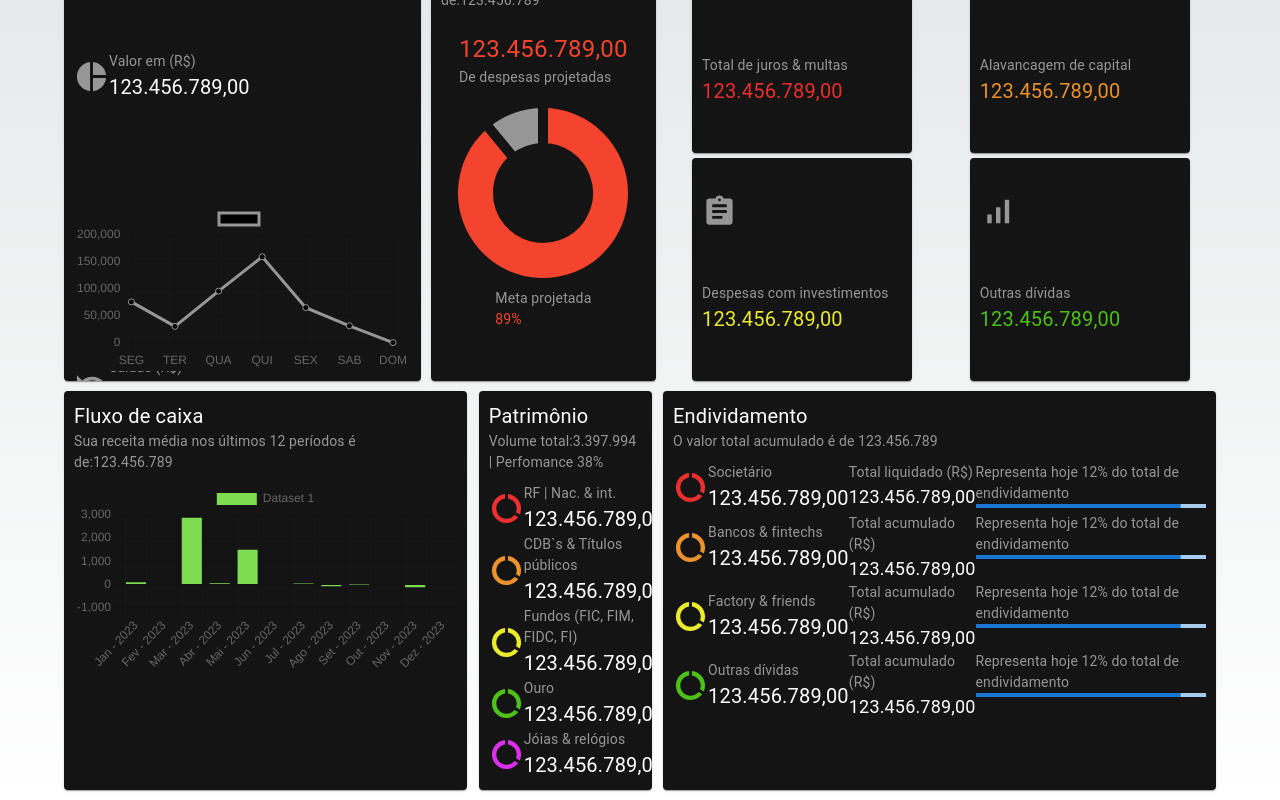
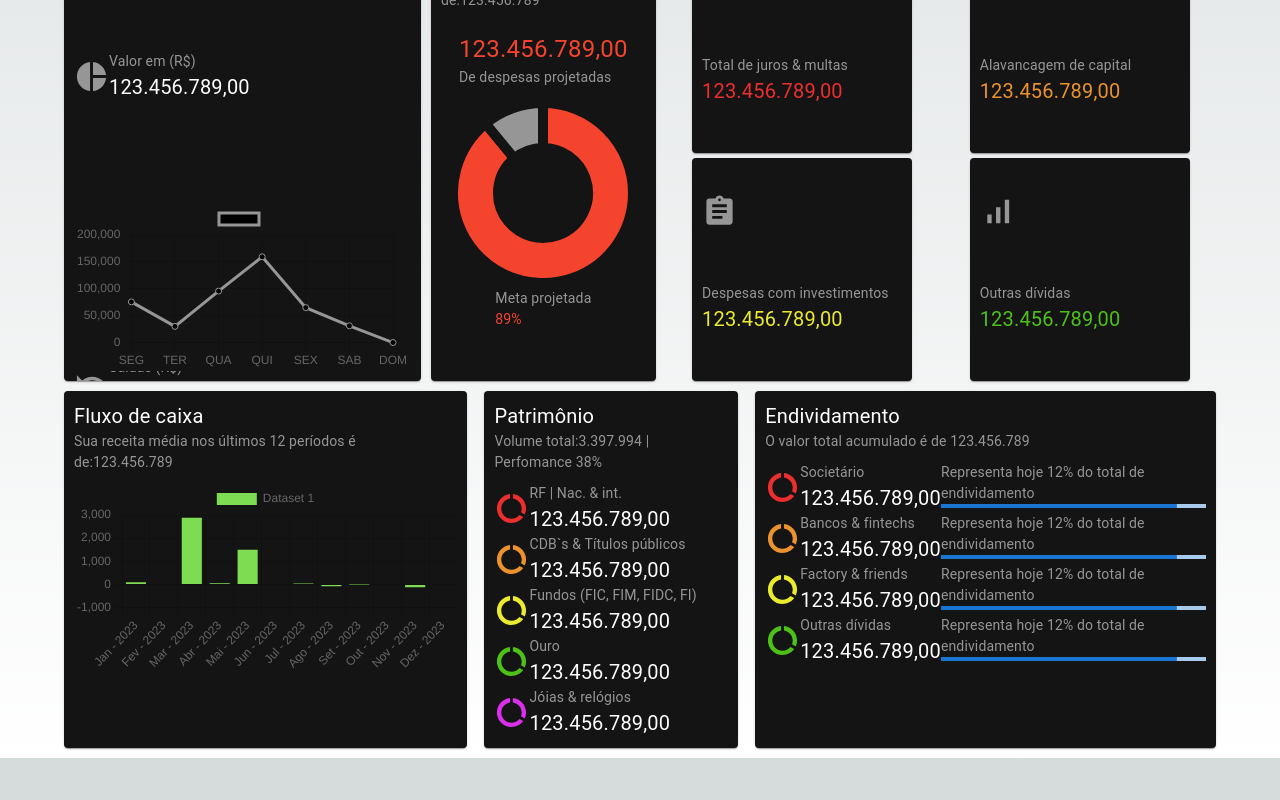
Before and after one commit to thiagojava/ProjectAlien, a Next.js app: page /dashboard in a window 1280 px wide. Shown: the part 542-1342 px from the top of the page. After the commit the page ends 1300 px from the top, so only its background shows below. Built offline with nearby package versions, Linux system fonts and the light colour scheme.

Commit message:
fix: dashboard page

```diff
--- a/src/components/dashboardHeader/DashboardHeader.js
+++ b/src/components/dashboardHeader/DashboardHeader.js
@@ -42,7 +42,7 @@ export const DashboardHeader = () => {
           </Box>
         </CardBox>
         <CardBox basis="63%" title='Transações' subtitle='Volume total:3.397.994 | Volume entre contas:321.397.994'>
-          <Box display="flex" flexWrap="wrap" justifyContent="space-between">
+          <Box display="flex" flexWrap="wrap" justifyContent="flex-start" gap="2px">
             {dashboardMiniCard.map((e,index) => (
               <MiniCard key={index} icon={e.icon} title={e.title} basis="24%"/>
             ))}
--- a/src/components/dashboardHeader/footer/DashboardFooter.js
+++ b/src/components/dashboardHeader/footer/DashboardFooter.js
@@ -18,20 +18,34 @@ export const DashboardFooter = () => {
         justifyContent="space-between"
         marginBottom="10px"
       >
-        <CardBox basis="35%" title='Fluxo de caixa' subtitle='Sua receita média nos últimos 12 períodos é de:123.456.789'>
+        <CardBox
+          basis="35%"
+          title="Fluxo de caixa"
+          subtitle="Sua receita média nos últimos 12 períodos é de:123.456.789"
+        >
           <VerticalBarChart
             labels={dashboardMiniCardBarLabel[0].labels}
             values={dashboardMiniCardBarLabel[1].values}
             color={dashboardMiniCardBarLabel[2].color}
           />
         </CardBox>
-        <CardBox basis="15%" title='Patrimônio' subtitle='Volume total:3.397.994 | Perfomance 38%'>
+        <CardBox
+          basis="22%"
+          title="Patrimônio"
+          subtitle="Volume total:3.397.994 | Perfomance 38%"
+        >
           {dashboardMiniData.map((e, index) => (
-            <MiniCard key={index} icon={e.icon} title={e.title} />
+            <Box key={index}>
+              <MiniCard icon={e.icon} title={e.title} />
+            </Box>
           ))}
         </CardBox>
-        <CardBox basis="48%" title='Endividamento' subtitle='O valor total acumulado é de 123.456.789'>
-        {dashboardMiniData2.map((e, index) => (
+        <CardBox
+          basis="40%"
+          title="Endividamento"
+          subtitle="O valor total acumulado é de 123.456.789"
+        >
+          {dashboardMiniData2.map((e, index) => (
             <Box
               key={index}
               width="100%"
@@ -39,14 +53,6 @@ export const DashboardFooter = () => {
               justifyContent="space-between"
             >
               <MiniCard key={index} icon={e.icon} title={e.title} />
-              <Box>
-                <Typography style={{ fontSize: "14px", color: "#969696" }}>
-                  {e.secundaryText}
-                </Typography>
-                <Typography color="#ffffff" style={{ fontSize: "18px" }}>
-                  123.456.789,00
-                </Typography>
-              </Box>
               <Box>
                 <Typography style={{ fontSize: "14px", color: "#969696" }}>
                   Representa hoje 12% do total de endividamento
```
